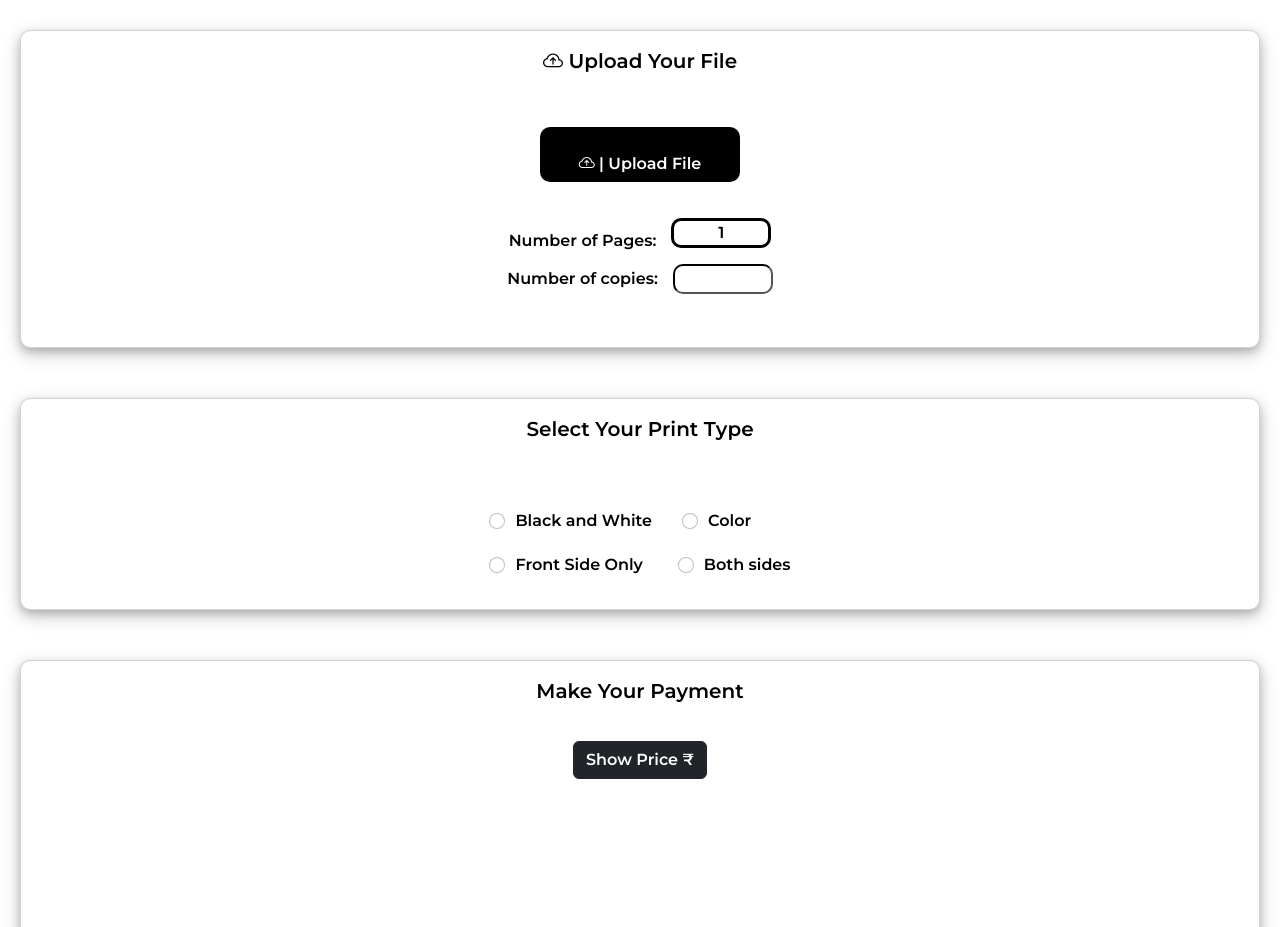
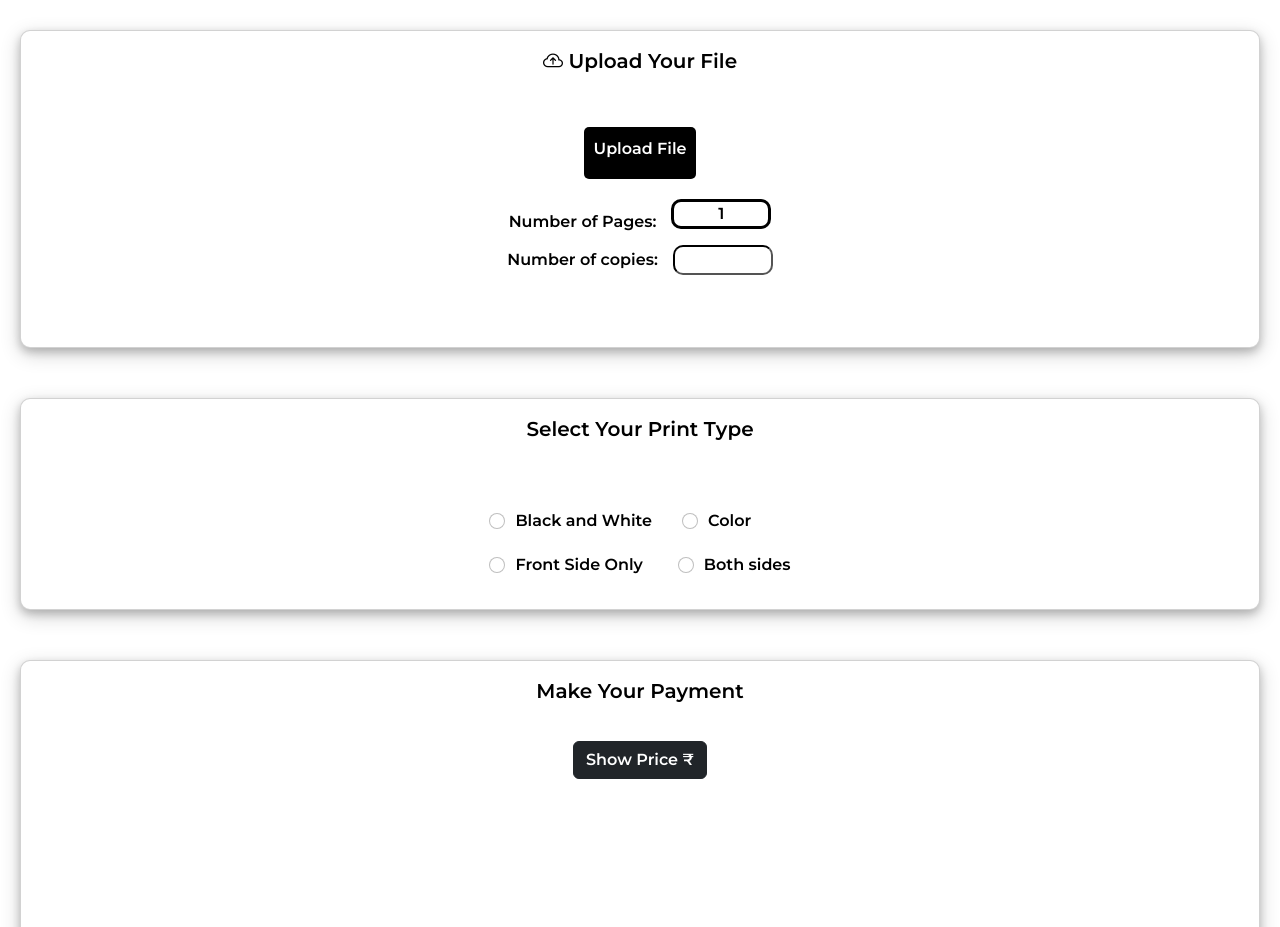
Before and after one commit to Bharathgit5/production, a React (Vite) app: page / in a window 1280 px wide. Shown: the part 800-1727 px from the top of the page. Built offline with nearby package versions, Linux system fonts and the light colour scheme; no server answers.

Commit message:
upload-btn

```diff
--- a/index.html
+++ b/index.html
@@ -25,5 +25,6 @@
 <script src="https://cdn.jsdelivr.net/npm/bootstrap@5.2.3/dist/js/bootstrap.min.js" integrity="sha384-cuYeSxntonz0PPNlHhBs68uyIAVpIIOZZ5JqeqvYYIcEL727kskC66kF92t6Xl2V" crossorigin="anonymous"></script>
 
 
+
   </body>
 </html>
--- a/src/Home.jsx
+++ b/src/Home.jsx
@@ -8,7 +8,6 @@ import Showprice from './Showprice';
 import Howitwork from './Howitwork';
 import Contact from './Contact';
 import CopiesContext from './CopiesContext';
-
 
 function Home(props) {
   const [count, setCount] = useState(0);
--- a/src/Showprice.jsx
+++ b/src/Showprice.jsx
@@ -84,13 +84,15 @@ useEffect(() => {
                </tr>
           </tbody>
         </table>
-       <button type="button" className="btn btn-dark" id='paybtn'><a href="upi://pay?pa=Q958755948@ybl&pn=PhonePeMerchant&mc=0000&mode=02&purpose=00">Pay Now</a></button>
+
          </>
       )}
 
   </div>
 
   </div>
+
+
   </>
   );
 }
--- a/src/Uploadcomp/Uploadcomp.jsx
+++ b/src/Uploadcomp/Uploadcomp.jsx
@@ -109,6 +109,8 @@ const Uploadcomp = ({ passCount,props }) => {
          }
          }
         }
+
+
         const handleChange = (event) => {
           setCopies(event.target.value);
         }
@@ -152,11 +154,14 @@ const Uploadcomp = ({ passCount,props }) => {
 
     <div className='uploadmain'>
    <div className='upload'>
-   <button type='button'  className={styles["file-upload-label"]}  onClick={handleUploadClick} >
-      <input type="file" id='upload-file' className={styles["file-upload-input"]} onChangeCapture={pdffunc} onChange={Handlefile}  disabled={isLoggedIn === false}  />
-      <i className="bi bi-cloud-arrow-up" id={styles.icon}  ></i> <b>| Upload File</b>
-      </button>
-      <p  onChange={handleUpdateUser()}>{docname}</p>
+   <div   className={styles["main"]}  onClick={handleUploadClick} >
+    <div className={styles["uploadimage"]}>
+    <label className={styles['imglabel']} id={styles.icon} htmlFor='upload-file' ><b> Upload File</b></label>
+    </div>
+      <input type="file" id='upload-file' className={styles['inputlabel']} onChangeCapture={pdffunc} onChange={Handlefile}  disabled={isLoggedIn === false} accept='*/*' multiple />
+
+      </div>
+      <p className={styles['docnamedisp']}  onChange={handleUpdateUser()}>{docname}</p>
     </div>
 
       <div className='upload2'>
--- a/src/Uploadcomp/Uploadcomp.module.css
+++ b/src/Uploadcomp/Uploadcomp.module.css
@@ -47,7 +47,7 @@ border-radius: 10px;
 margin-left: 15px;
 width: 100px;
 }
-
+/*
 .file-upload {
   position: relative;
   display: inline-block;
@@ -82,6 +82,9 @@ transition: 2s;
 
 }
 
+*/
+
+
 /*
  input[type='file']{
   display: none;
@@ -99,9 +102,33 @@ label{
   box-shadow: 5px 15px 25px rbga(0, 0, 0, 0.35);
   border-radius: 3px;
 }
+
+<button type='button'  className={styles["file-upload-label"]}  onClick={handleUploadClick} >
+      <input type="file" id='upload-file' className={styles["file-upload-input"]} onChangeCapture={pdffunc} onChange={Handlefile}  disabled={isLoggedIn === false}  />
+      <b> Upload File</b>
+      </button>
 */
-
-
+.main{
+  display: flex;
+  justify-content: center;
+  margin-top: 20px;
+}
+.inputlabel {
+  display: none;
+}
+.imglabel{
+  color: white;
+}
+.uploadimage{
+padding: 10px;
+margin-bottom: 20px;
+  background-color: black;
+  text-align: center;
+  border-radius: 5px;
+}
+.docnamedisp{
+  display: none;
+}
 
 @media  (max-width:768px) {
 .card-body1{
--- a/src/index.css
+++ b/src/index.css
@@ -183,4 +183,3 @@ body{
                       text-decoration: none;
                       color: black;
                      }
-                   /*<---------------login css------------>*/
```
